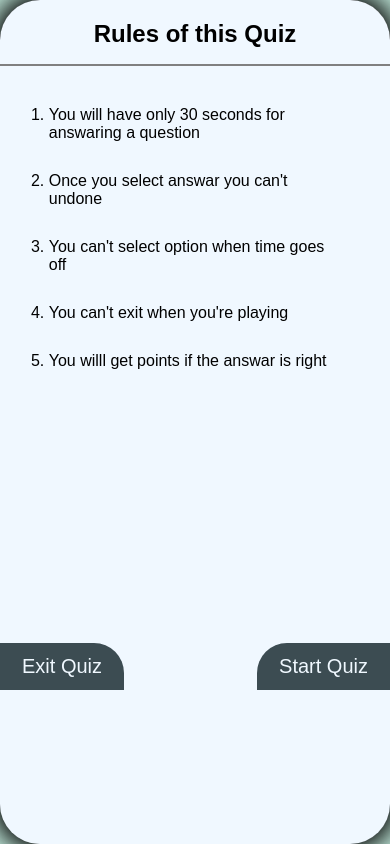
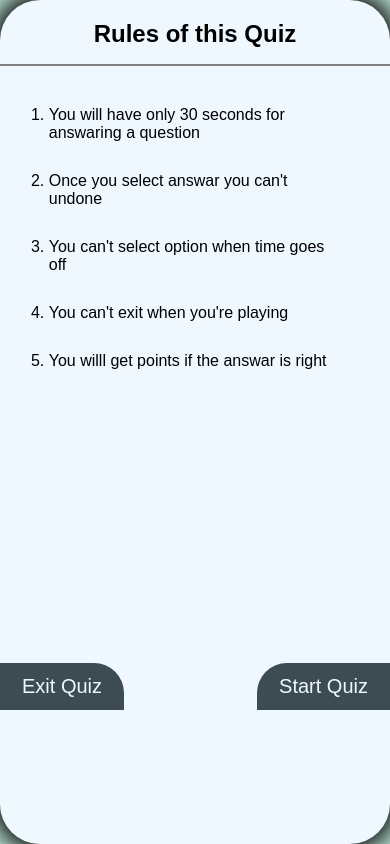
Before and after one commit to Hasibul48/javaScriptQuizApp, a plain HTML site: page index.html in a window 390 px wide. Both pictures are taken after a click on the button "Start Quiz". Drawn offline with Linux system fonts and the light colour scheme.

Commit message:
responsiveness bug fixing 2

```diff
--- a/resposive.css
+++ b/resposive.css
@@ -10,7 +10,21 @@
 
     }
 
-    .buttons button {
-        margin-top: 11%;
+    .buttons {
+        margin-top: 65%;
+    }
+
+    .qnB {
+        margin-left: 13%;
     }
 }
+
+@media screen and (max-width:520px) {
+    .buttons {
+        margin-top: 75%;
+    }
+
+    .qnB {
+        margin-left: 10%;
+    }
+}
--- a/style.css
+++ b/style.css
@@ -76,7 +76,7 @@ body {
 .buttons {
     display: flex;
     justify-content: space-between;
-    margin-top: 59%;
+    margin-top: 60%;
 }
 
 .replayBtn {
```
